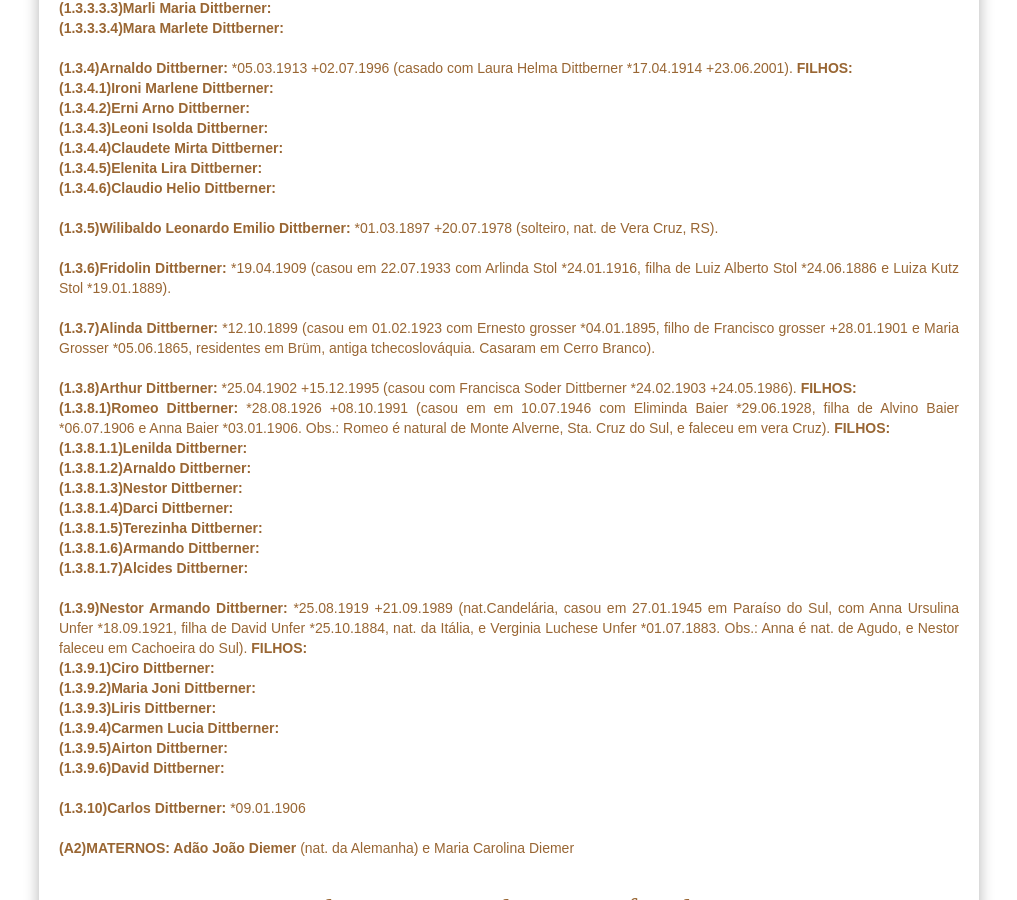
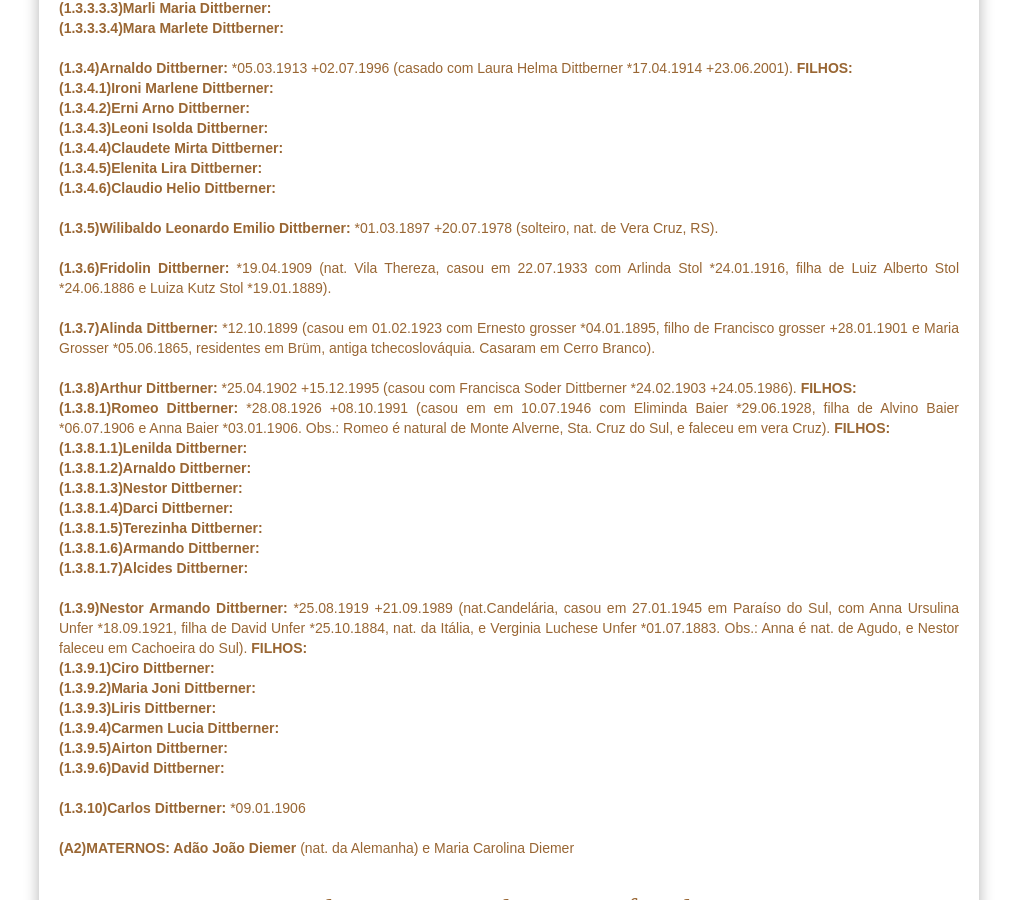
Before and after one commit to claudiovargas1955/claudiovargas1955.github.io, a Jekyll site: the page built from _pages/familia-dittberner.html, in a window 1280 px wide and 900 px high, scrolled down 1435 px. Shown: the whole window, without its empty margins (131-1148 px from the left). Built offline with Jekyll 4.4.1, drawn with Linux system fonts in a browser that asks for light colours; some web fonts are replaced.

Commit message:
Update familia-dittberner.html

```diff
--- a/_pages/familia-dittberner.html
+++ b/_pages/familia-dittberner.html
@@ -163,8 +163,8 @@
 
       <b>(1.3.5)Wilibaldo Leonardo Emilio Dittberner: </b>*01.03.1897 +20.07.1978 (solteiro, nat. de Vera Cruz, RS). <br><br>
 
-      <b>(1.3.6)Fridolin Dittberner: </b>*19.04.1909 (casou em 22.07.1933 com Arlinda Stol *24.01.1916, filha de Luiz Alberto Stol
-      *24.06.1886 e Luiza Kutz Stol *19.01.1889).<br><br>
+      <b>(1.3.6)Fridolin Dittberner: </b>*19.04.1909 (nat. Vila Thereza, casou em 22.07.1933 com Arlinda Stol *24.01.1916, filha de Luiz
+      Alberto Stol *24.06.1886 e Luiza Kutz Stol *19.01.1889).<br><br>
 
       <b>(1.3.7)Alinda Dittberner: </b>*12.10.1899 (casou em 01.02.1923 com Ernesto grosser *04.01.1895, filho de Francisco grosser
       +28.01.1901 e Maria Grosser *05.06.1865, residentes em Brüm, antiga tchecoslováquia. Casaram em Cerro Branco).<br><br>
```
